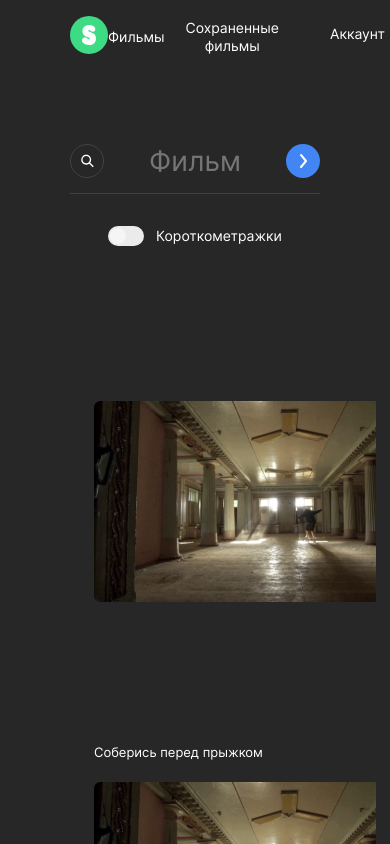
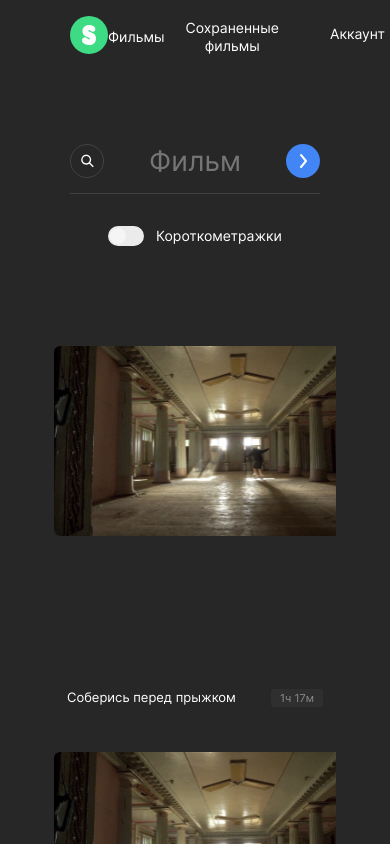
Before and after one commit to litvinovsl/movies-explorer-frontend, a React (Create React App) app: page /movies in a window 390 px wide. Shown: the top 844 px of the page. Built offline with nearby package versions, Linux system fonts and the light colour scheme.

Commit message:
movies card finished

```diff
--- a/src/components/MoviesCard/MoviesCard.css
+++ b/src/components/MoviesCard/MoviesCard.css
@@ -1,7 +1,8 @@
 .element{
     overflow:hidden;
     display: grid;
-    grid-template-columns: 1fr 60px;
+    width: 360px;
+    grid-template-columns: 1fr 65px;
     grid-template-rows: 1fr;
     position: relative;
 }
@@ -22,6 +23,7 @@
     width: 190px;
     margin: 0;
     margin-top: 14px;
+    margin-left: 13px;
 }
 
 
@@ -48,7 +50,7 @@
 
 .element__image{
     border-radius: 6px;
-    width: 360px;
+    max-width: 360px;
     height: 201px;
     object-fit: cover;
     grid-column: 1/3;
@@ -75,3 +77,13 @@
 .element__delete_none{
     display: none;
 }
+
+@media screen and (max-width: 1100px) {
+    .element__image {
+        max-width: 339px;
+        height: 190px;
+    }
+    .element {
+        width: 100%;
+    }
+}
--- a/src/components/MoviesCardList/MoviesCardList.css
+++ b/src/components/MoviesCardList/MoviesCardList.css
@@ -6,22 +6,41 @@
 }
 
 .elements{
+
+    width: 100%;
+    display: grid;
+    grid-template-columns: repeat(auto-fill, minmax(360px,360px));
+    grid-gap: 58px 30px;
+    margin: 51px auto 26px;
+    color: black;
+    align-content: center;
+    min-height: 40vh;
+    justify-content: center;
+}
+/*
+.elements{
     padding-top: 70px;
     padding-bottom: 26px;
     width: 100%;
     display: grid;
-    grid-template-columns: repeat(auto-fill, minmax(360px,201px));
+    grid-template-columns: 360px 360px 360px;
+    grid-template-columns: repeat(auto-fill, minmax(min-content, max-content));
     grid-gap: 58px 30px;
     margin: 0 auto;
     color: black;
     align-content: center;
     min-height: 40vh;
+} */
+
+@media screen and (max-width: 1100px) {
+    .elements {
+        grid-template-columns: repeat(1, minmax(339px,339px));
+        grid-gap: 45px 30px;
+    }
 }
+
 @media screen and (max-width: 600px) {
     .elements {
-        width: calc(100% - 48px);
         grid-template-columns: repeat(1, minmax(282px,282px));
-        gap: 20px;
-        margin-top: 36px;
     }
 }
```
